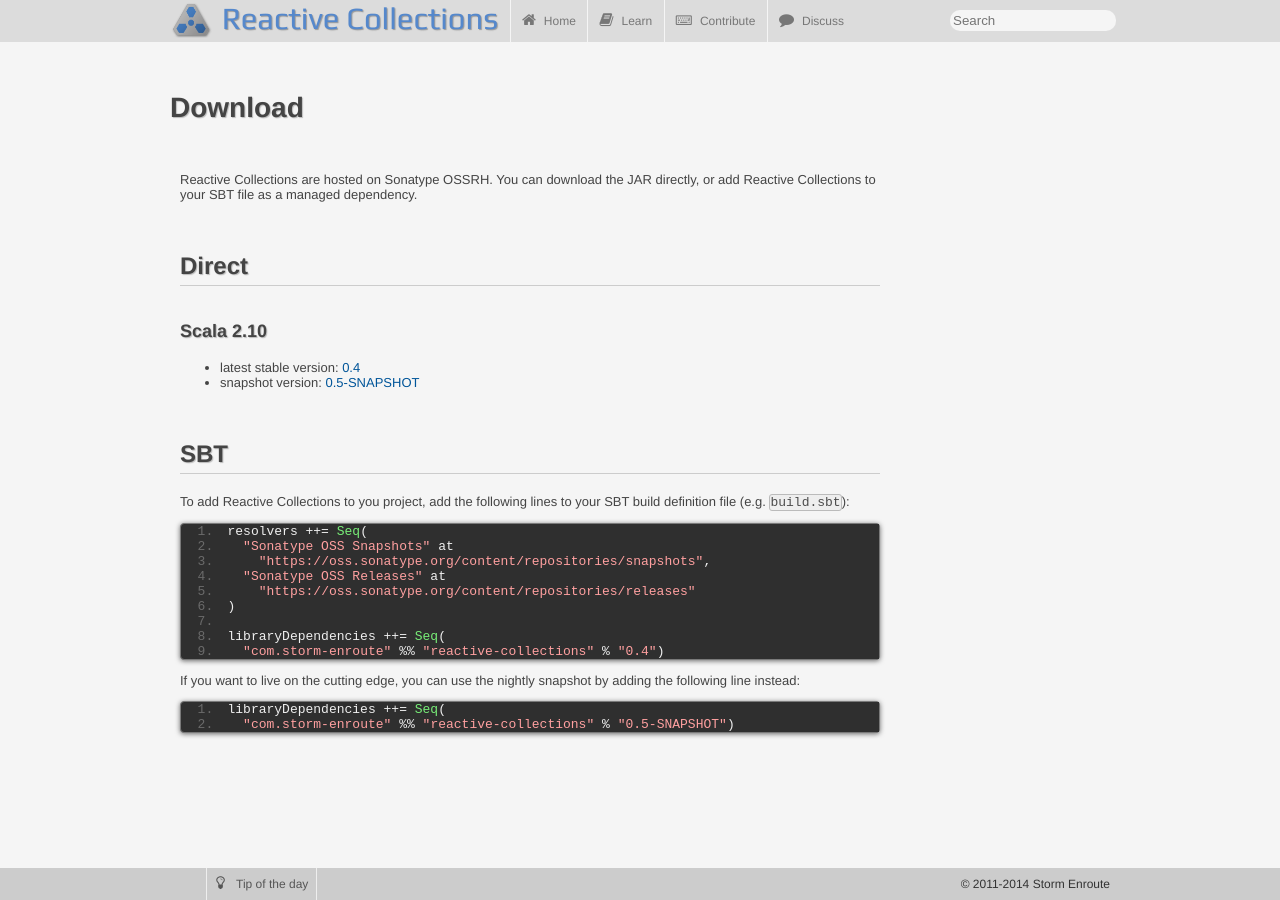
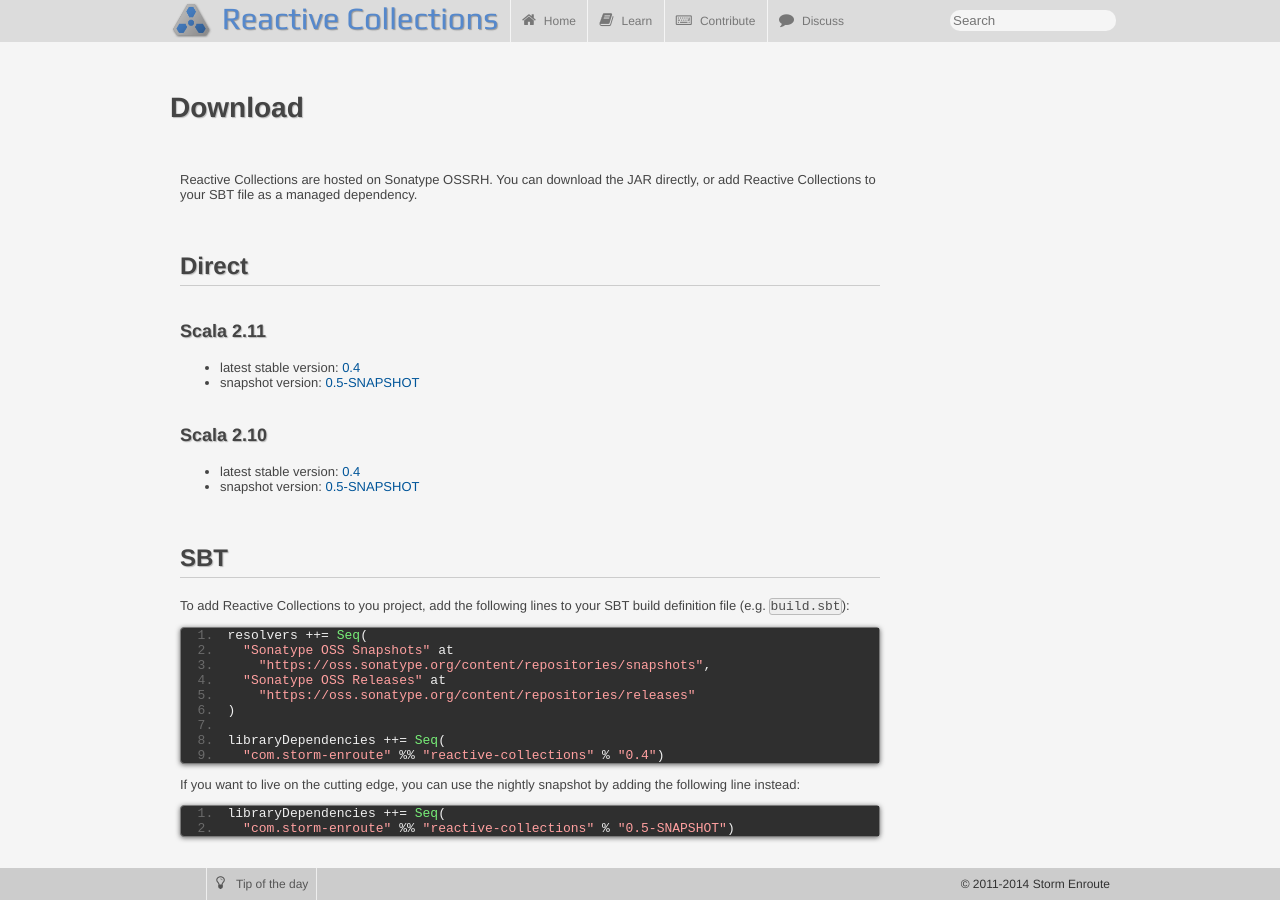
Before and after one commit to reactors-io/reactors-io.github.io, a Jekyll site: the page built from download.md, in a window 1280 px wide. Built offline with Jekyll 4.4.1, drawn with Linux system fonts in a browser that asks for light colours.

Commit message:
Update download.md

```diff
--- a/download.md
+++ b/download.md
@@ -16,6 +16,12 @@ or add Reactive Collections to your SBT file as a managed dependency.
 
 
 ## Direct
+
+### Scala 2.11
+
+- latest stable version: [{{ site.reactive_collections_version }}](http://search.maven.org/remotecontent?filepath=com/storm-enroute/reactive-collections_2.11/{{ site.reactive_collections_version }}/reactive-collections_2.10-{{ site.reactive_collections_version }}.jar)
+- snapshot version: [{{ site.reactive_collections_snapshot_version }}](https://oss.sonatype.org/service/local/artifact/maven/redirect?r=snapshots&g=com.storm-enroute&a=reactive-collections_2.11&v={{ site.reactive_collections_snapshot_version }}&e=jar)
+
 
 ### Scala 2.10
 
```
